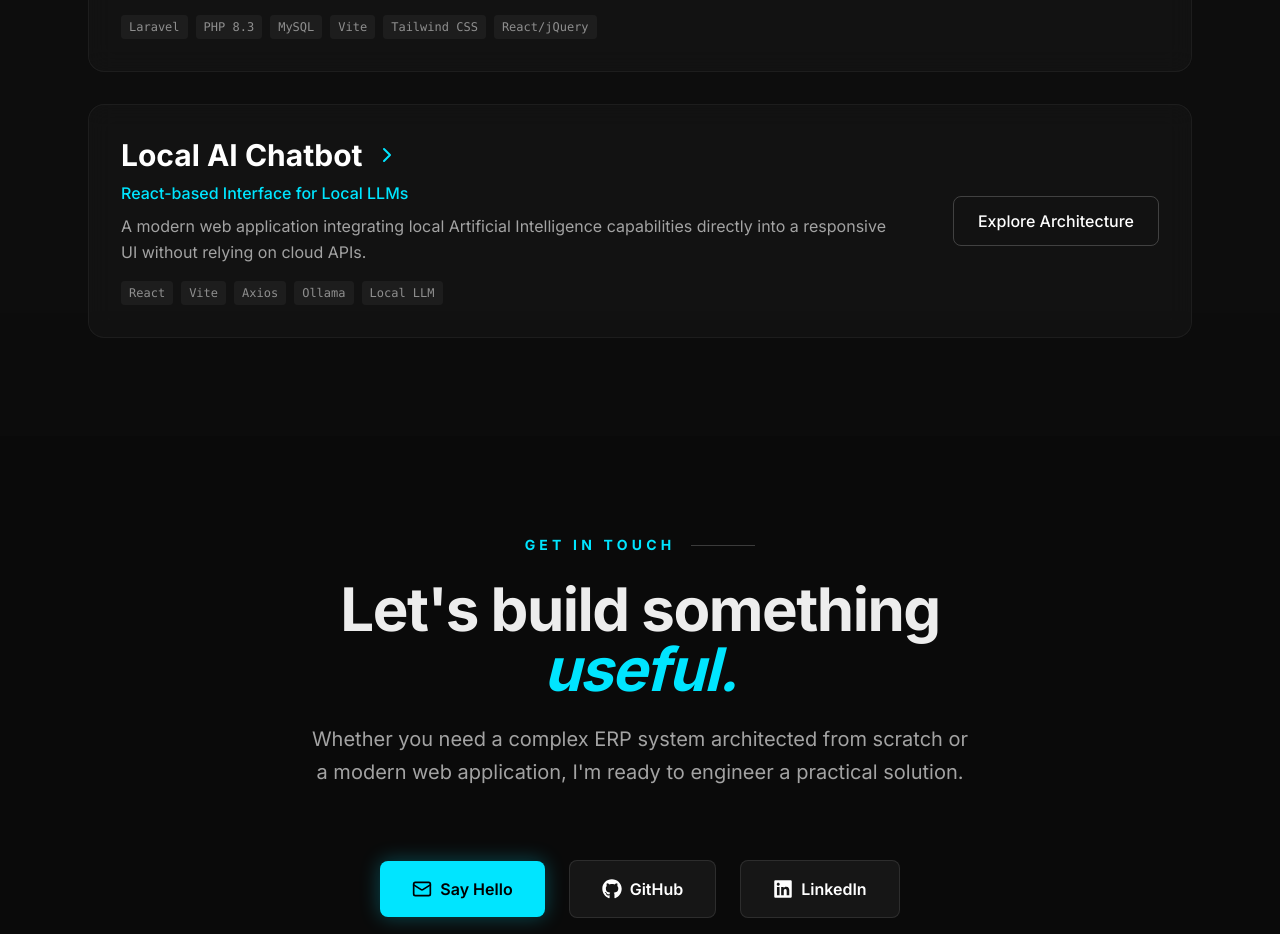
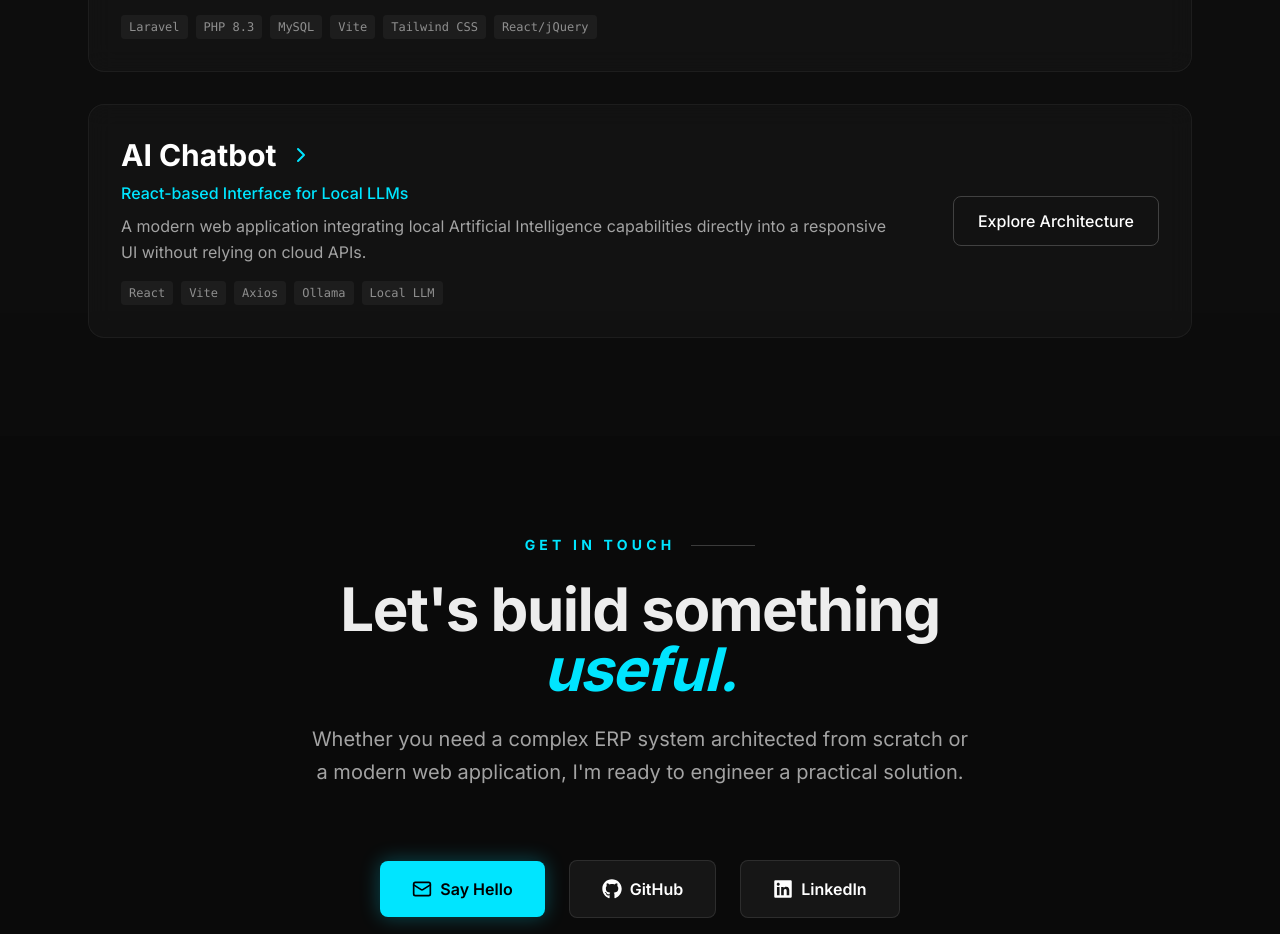
Before and after one commit to Garuda-n/portfolio, a React (Vite) app: page / in a window 1280 px wide. Shown: the part 4140-5074 px from the top of the page. Built offline with nearby package versions, Linux system fonts and the light colour scheme.

Commit message:
pro correction

```diff
--- a/src/data/projects.js
+++ b/src/data/projects.js
@@ -66,7 +66,7 @@ export const projects = [
   },
   {
     id: "ai-chatbot",
-    title: "Local AI Chatbot",
+    title: "AI Chatbot",
     tagline: "React-based Interface for Local LLMs",
     description: "A modern web application integrating local Artificial Intelligence capabilities directly into a responsive UI without relying on cloud APIs.",
     coreTech: ["React", "Vite", "Axios", "Ollama", "Local LLM"],
```
